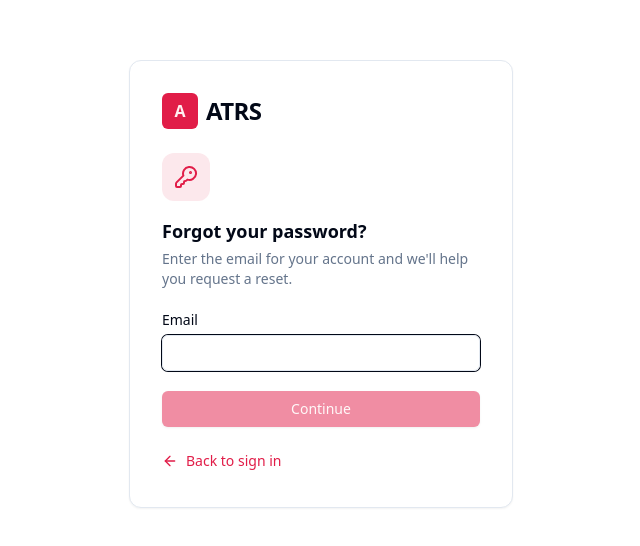
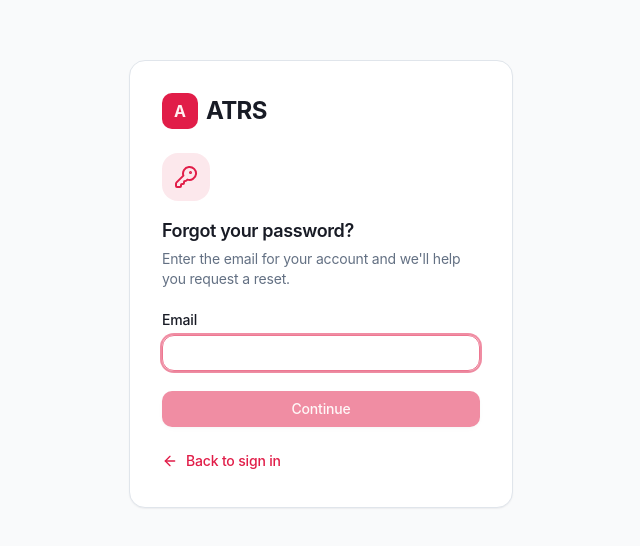
Before and after one commit to asadsuzan/atrs, a React (Vite) app in the folder client/: page /forgot-password in a window 1280 px wide. Shown: the part 116-662 px from the top of the page, without its empty margins (319-959 px from the left). Built offline with nearby package versions, Linux system fonts and the light colour scheme.

Commit message:
feat: UI shifts to a clamer and premium macOS

```diff
--- a/client/src/App.tsx
+++ b/client/src/App.tsx
@@ -76,12 +76,12 @@ function Layout({ children }: { children: React.ReactNode }) {
   return (
     <div className="min-h-screen bg-background flex flex-col md:flex-row relative">
       <aside
-        className={`border-r bg-card flex flex-col gap-4 shrink-0 transition-all duration-300 ease-in-out md:sticky md:top-0 md:h-screen z-10 ${
+        className={`glass border-r flex flex-col gap-4 shrink-0 transition-all duration-300 ease-in-out md:sticky md:top-0 md:h-screen z-10 ${
           isCollapsed ? 'w-full md:w-20 p-2 md:p-4' : 'w-full md:w-64 p-4'
         }`}
       >
         <div data-tour="logo" className={`flex items-center mb-6 mt-2 transition-all duration-300 ${isCollapsed ? 'justify-center px-0' : 'gap-2 px-2'}`}>
-          <div className="w-8 h-8 bg-primary rounded-md flex items-center justify-center text-primary-foreground font-bold shrink-0">A</div>
+          <div className="w-8 h-8 bg-primary rounded-xl shadow-sm flex items-center justify-center text-primary-foreground font-bold shrink-0">A</div>
           <h1 className={`text-xl font-bold tracking-tight whitespace-nowrap overflow-hidden transition-all duration-300 ease-in-out ${isCollapsed ? 'w-0 opacity-0' : 'w-auto opacity-100'}`}>ATRS</h1>
         </div>
 
--- a/client/src/components/ui/button.tsx
+++ b/client/src/components/ui/button.tsx
@@ -5,7 +5,7 @@ import { cva, type VariantProps } from "class-variance-authority"
 import { cn } from "@/lib/utils"
 
 const buttonVariants = cva(
-  "inline-flex items-center justify-center gap-2 whitespace-nowrap rounded-md text-sm font-medium transition-colors focus-visible:outline-none focus-visible:ring-1 focus-visible:ring-ring disabled:pointer-events-none disabled:opacity-50 [&_svg]:pointer-events-none [&_svg]:size-4 [&_svg]:shrink-0",
+  "inline-flex items-center justify-center gap-2 whitespace-nowrap rounded-md text-sm font-medium transition-all duration-150 ease-out active:scale-[0.97] focus-visible:outline-none focus-visible:ring-2 focus-visible:ring-ring/60 focus-visible:ring-offset-1 focus-visible:ring-offset-background disabled:pointer-events-none disabled:opacity-50 [&_svg]:pointer-events-none [&_svg]:size-4 [&_svg]:shrink-0",
   {
     variants: {
       variant: {
--- a/client/src/components/ui/dialog.tsx
+++ b/client/src/components/ui/dialog.tsx
@@ -21,7 +21,7 @@ const DialogOverlay = React.forwardRef<
   <DialogPrimitive.Overlay
     ref={ref}
     className={cn(
-      "fixed inset-0 z-50 bg-black/80  data-[state=open]:animate-in data-[state=closed]:animate-out data-[state=closed]:fade-out-0 data-[state=open]:fade-in-0",
+      "fixed inset-0 z-50 bg-black/40 backdrop-blur-sm data-[state=open]:animate-in data-[state=closed]:animate-out data-[state=closed]:fade-out-0 data-[state=open]:fade-in-0",
       className
     )}
     {...props}
@@ -38,7 +38,7 @@ const DialogContent = React.forwardRef<
     <DialogPrimitive.Content
       ref={ref}
       className={cn(
-        "fixed left-[50%] top-[50%] z-50 grid w-full max-w-lg translate-x-[-50%] translate-y-[-50%] gap-4 border bg-background p-6 shadow-lg duration-200 data-[state=open]:animate-in data-[state=closed]:animate-out data-[state=closed]:fade-out-0 data-[state=open]:fade-in-0 data-[state=closed]:zoom-out-95 data-[state=open]:zoom-in-95 data-[state=closed]:slide-out-to-left-1/2 data-[state=closed]:slide-out-to-top-[48%] data-[state=open]:slide-in-from-left-1/2 data-[state=open]:slide-in-from-top-[48%] sm:rounded-lg",
+        "fixed left-[50%] top-[50%] z-50 grid w-full max-w-lg translate-x-[-50%] translate-y-[-50%] gap-4 border bg-popover p-6 shadow-2xl duration-200 data-[state=open]:animate-in data-[state=closed]:animate-out data-[state=closed]:fade-out-0 data-[state=open]:fade-in-0 data-[state=closed]:zoom-out-95 data-[state=open]:zoom-in-95 data-[state=closed]:slide-out-to-left-1/2 data-[state=closed]:slide-out-to-top-[48%] data-[state=open]:slide-in-from-left-1/2 data-[state=open]:slide-in-from-top-[48%] rounded-xl",
         className
       )}
       {...props}
--- a/client/src/components/ui/input.tsx
+++ b/client/src/components/ui/input.tsx
@@ -8,7 +8,7 @@ const Input = React.forwardRef<HTMLInputElement, React.ComponentProps<"input">>(
       <input
         type={type}
         className={cn(
-          "flex h-9 w-full rounded-md border border-input bg-transparent px-3 py-1 text-base shadow-sm transition-colors file:border-0 file:bg-transparent file:text-sm file:font-medium file:text-foreground placeholder:text-muted-foreground focus-visible:outline-none focus-visible:ring-1 focus-visible:ring-ring disabled:cursor-not-allowed disabled:opacity-50 md:text-sm",
+          "flex h-9 w-full rounded-lg border border-input bg-transparent px-3 py-1 text-base shadow-sm transition-all duration-150 file:border-0 file:bg-transparent file:text-sm file:font-medium file:text-foreground placeholder:text-muted-foreground focus-visible:outline-none focus-visible:ring-2 focus-visible:ring-ring/50 focus-visible:border-ring/60 disabled:cursor-not-allowed disabled:opacity-50 md:text-sm",
           className
         )}
         ref={ref}
--- a/client/src/index.css
+++ b/client/src/index.css
@@ -4,65 +4,70 @@
 
 @layer base {
   :root {
-    --background: 0 0% 100%;
-    --foreground: 222.2 84% 4.9%;
+    /* macOS-inspired light surface: a faintly cool off-white desktop with
+       pure-white cards that lift on top of it. */
+    --background: 210 20% 98%;
+    --foreground: 224 22% 12%;
 
     --card: 0 0% 100%;
-    --card-foreground: 222.2 84% 4.9%;
+    --card-foreground: 224 22% 12%;
 
     --popover: 0 0% 100%;
-    --popover-foreground: 222.2 84% 4.9%;
+    --popover-foreground: 224 22% 12%;
 
     --primary: 222.2 47.4% 11.2%;
     --primary-foreground: 210 40% 98%;
 
-    --secondary: 210 40% 96.1%;
-    --secondary-foreground: 222.2 47.4% 11.2%;
+    --secondary: 210 20% 96%;
+    --secondary-foreground: 222 30% 18%;
 
-    --muted: 210 40% 96.1%;
-    --muted-foreground: 215.4 16.3% 46.9%;
+    --muted: 210 20% 95.5%;
+    --muted-foreground: 215 14% 45%;
 
-    --accent: 210 40% 96.1%;
-    --accent-foreground: 222.2 47.4% 11.2%;
+    --accent: 214 24% 95%;
+    --accent-foreground: 222 30% 18%;
 
-    --destructive: 0 84.2% 60.2%;
-    --destructive-foreground: 210 40% 98%;
+    --destructive: 0 72% 51%;
+    --destructive-foreground: 0 0% 100%;
 
-    --border: 214.3 31.8% 91.4%;
-    --input: 214.3 31.8% 91.4%;
-    --ring: 222.2 84% 4.9%;
+    --border: 214 20% 90%;
+    --input: 214 20% 89%;
+    /* Focus ring follows the active theme's primary colour. */
+    --ring: var(--primary);
 
-    --radius: 0.5rem;
+    --radius: 0.75rem;
   }
 
   .dark {
-    --background: 222.2 84% 4.9%;
-    --foreground: 210 40% 98%;
+    /* Deep, low-chroma neutral (not pure black) with slightly elevated cards,
+       echoing macOS dark mode. */
+    --background: 224 14% 9%;
+    --foreground: 210 20% 96%;
 
-    --card: 222.2 84% 4.9%;
-    --card-foreground: 210 40% 98%;
+    --card: 224 13% 12%;
+    --card-foreground: 210 20% 96%;
 
-    --popover: 222.2 84% 4.9%;
-    --popover-foreground: 210 40% 98%;
+    --popover: 224 13% 12%;
+    --popover-foreground: 210 20% 96%;
 
     --primary: 210 40% 98%;
     --primary-foreground: 222.2 47.4% 11.2%;
 
-    --secondary: 217.2 32.6% 17.5%;
-    --secondary-foreground: 210 40% 98%;
+    --secondary: 222 12% 18%;
+    --secondary-foreground: 210 20% 96%;
 
-    --muted: 217.2 32.6% 17.5%;
-    --muted-foreground: 215 20.2% 65.1%;
+    --muted: 222 12% 16%;
+    --muted-foreground: 217 14% 64%;
 
-    --accent: 217.2 32.6% 17.5%;
-    --accent-foreground: 210 40% 98%;
+    --accent: 222 12% 20%;
+    --accent-foreground: 210 20% 96%;
 
-    --destructive: 0 62.8% 30.6%;
-    --destructive-foreground: 210 40% 98%;
+    --destructive: 0 62% 46%;
+    --destructive-foreground: 0 0% 98%;
 
-    --border: 217.2 32.6% 17.5%;
-    --input: 217.2 32.6% 17.5%;
-    --ring: 212.7 26.8% 83.9%;
+    --border: 220 10% 20%;
+    --input: 220 10% 22%;
+    --ring: var(--primary);
   }
 
   /* Themes */
@@ -142,14 +147,28 @@
   }
   body {
     @apply bg-background text-foreground;
+    /* San Francisco on Apple devices, graceful fall-throughs elsewhere. */
+    font-family: -apple-system, BlinkMacSystemFont, "SF Pro Text", "SF Pro Display",
+      "Segoe UI", Roboto, Helvetica, Arial, sans-serif;
+    -webkit-font-smoothing: antialiased;
+    -moz-osx-font-smoothing: grayscale;
+    text-rendering: optimizeLegibility;
+    letter-spacing: -0.011em;
+  }
+  /* Slightly tighter tracking on headings, the macOS display-type look. */
+  h1, h2, h3, h4 {
+    letter-spacing: -0.021em;
+  }
+  ::selection {
+    background-color: hsl(var(--primary) / 0.18);
   }
 }
 
 @layer utilities {
-  /* Global Modern Scrollbar */
+  /* Thin, neutral overlay scrollbars in the macOS spirit. */
   * {
     scrollbar-width: thin;
-    scrollbar-color: hsl(var(--primary) / 0.25) transparent;
+    scrollbar-color: hsl(var(--foreground) / 0.2) transparent;
   }
 
   *::-webkit-scrollbar {
@@ -163,14 +182,14 @@
   }
 
   *::-webkit-scrollbar-thumb {
-    background-color: hsl(var(--primary) / 0.2);
+    background-color: hsl(var(--foreground) / 0.18);
     border-radius: 8px;
     border: 2px solid transparent;
     background-clip: content-box;
   }
 
   *::-webkit-scrollbar-thumb:hover {
-    background-color: hsl(var(--primary) / 0.4);
+    background-color: hsl(var(--foreground) / 0.32);
   }
 
   /* Specific class for targeted areas (like the activity feed) */
@@ -179,11 +198,25 @@
   }
 
   .custom-scrollbar::-webkit-scrollbar-thumb {
-    background-color: hsl(var(--primary) / 0.15);
+    background-color: hsl(var(--foreground) / 0.15);
     border: 1px solid transparent;
   }
 
   .custom-scrollbar::-webkit-scrollbar-thumb:hover {
-    background-color: hsl(var(--primary) / 0.3);
+    background-color: hsl(var(--foreground) / 0.28);
+  }
+
+  /* Frosted-glass surface — translucent fill + blur, the signature macOS
+     material. Falls back to a solid card colour where backdrop-filter is
+     unsupported. */
+  .glass {
+    background-color: hsl(var(--card) / 0.72);
+    backdrop-filter: blur(20px) saturate(180%);
+    -webkit-backdrop-filter: blur(20px) saturate(180%);
+  }
+  @supports not ((backdrop-filter: blur(1px)) or (-webkit-backdrop-filter: blur(1px))) {
+    .glass {
+      background-color: hsl(var(--card));
+    }
   }
 }
--- a/client/tailwind.config.js
+++ b/client/tailwind.config.js
@@ -52,10 +52,26 @@ export default {
           foreground: "hsl(var(--card-foreground))",
         },
       },
+      fontFamily: {
+        sans: [
+          "-apple-system", "BlinkMacSystemFont", '"SF Pro Text"', '"SF Pro Display"',
+          '"Segoe UI"', "Roboto", "Helvetica", "Arial", "sans-serif",
+        ],
+      },
       borderRadius: {
+        xl: "calc(var(--radius) + 0.25rem)",
         lg: "var(--radius)",
         md: "calc(var(--radius) - 2px)",
         sm: "calc(var(--radius) - 4px)",
+      },
+      // Soft, diffuse, multi-layer shadows for gentle macOS-like depth.
+      boxShadow: {
+        sm: "0 1px 2px 0 rgb(15 23 42 / 0.04), 0 1px 1px -0.5px rgb(15 23 42 / 0.03)",
+        DEFAULT: "0 1px 3px 0 rgb(15 23 42 / 0.05), 0 2px 8px -2px rgb(15 23 42 / 0.06)",
+        md: "0 2px 6px -1px rgb(15 23 42 / 0.06), 0 6px 16px -3px rgb(15 23 42 / 0.08)",
+        lg: "0 8px 24px -6px rgb(15 23 42 / 0.12)",
+        xl: "0 16px 48px -10px rgb(15 23 42 / 0.16)",
+        "2xl": "0 24px 64px -12px rgb(15 23 42 / 0.22)",
       },
       keyframes: {
         "accordion-down": {
```
